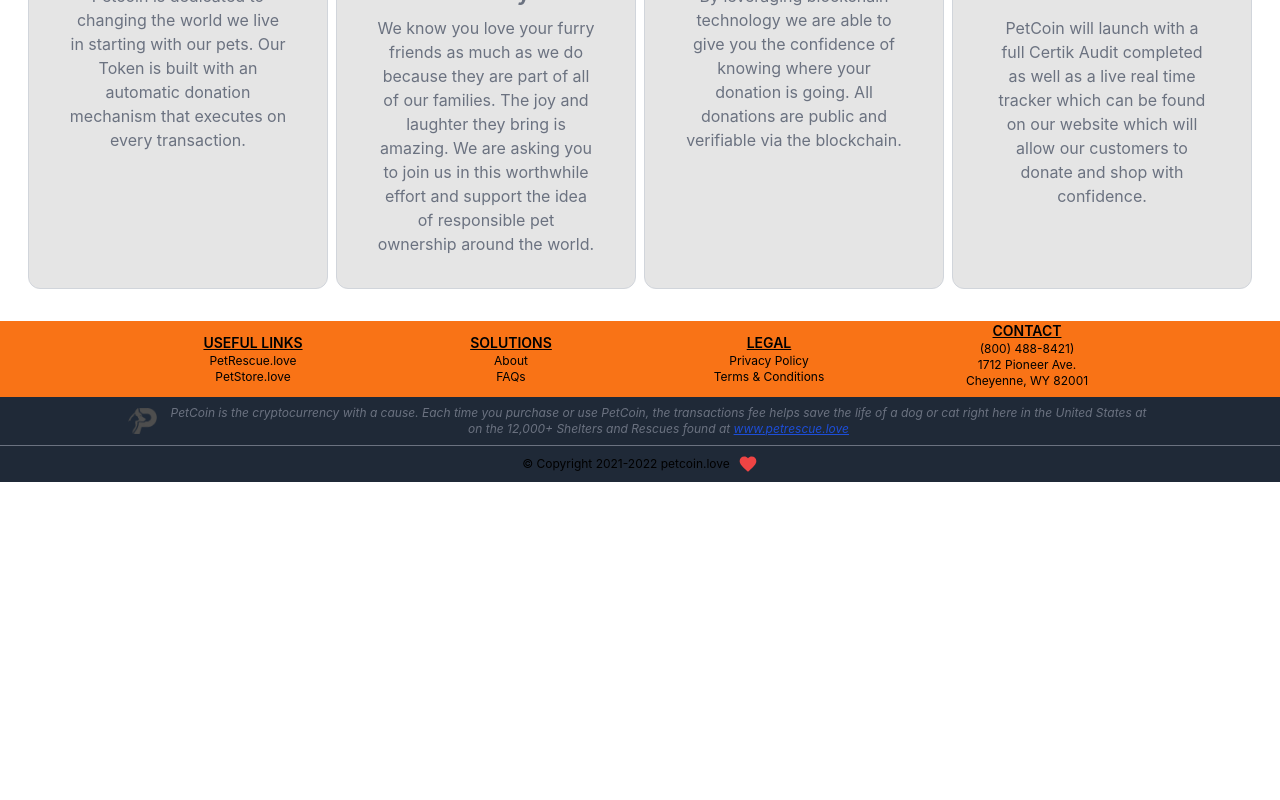
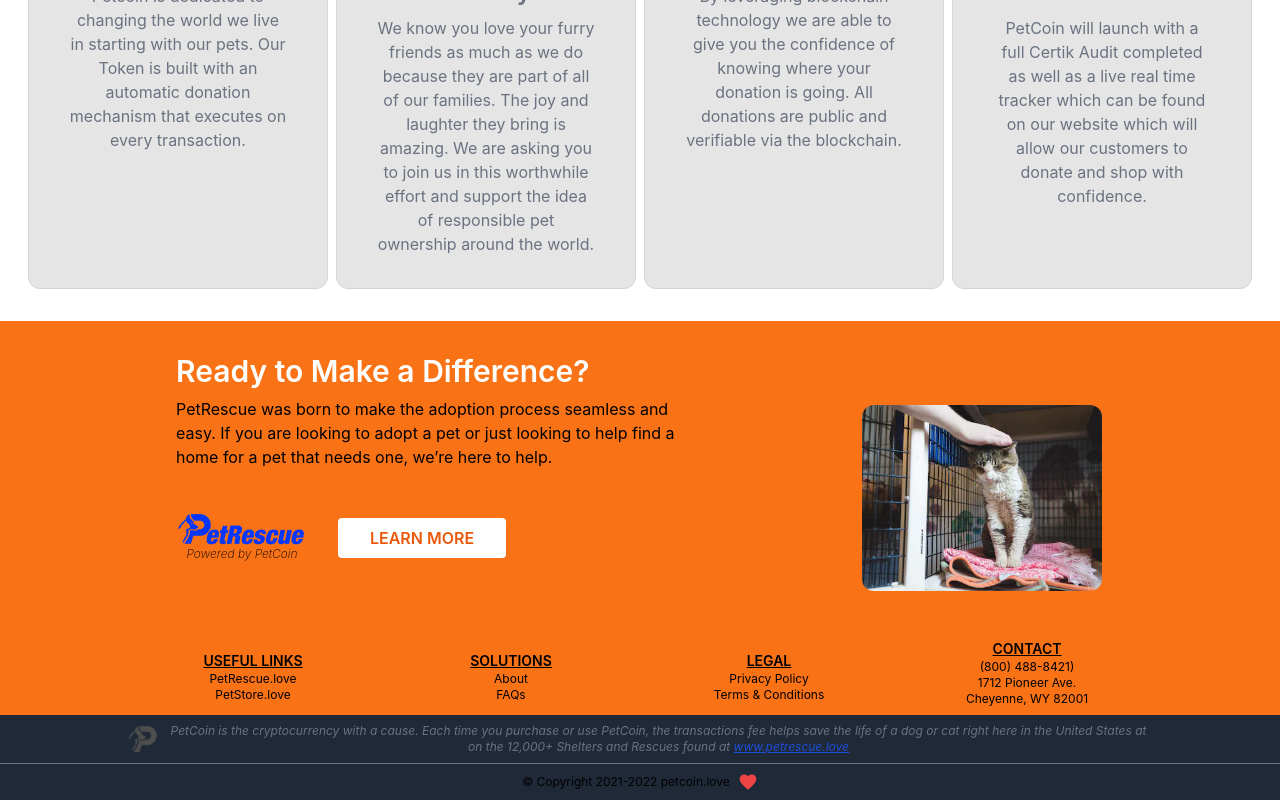
Before and after one commit to James-Hyatt-Dev/new-petcoin, a Next.js app: page / in a window 1280 px wide. Shown: the part 1093-1893 px from the top of the page. Before the commit the page ends 1575 px from the top, so only its background shows below. Built offline with nearby package versions, Linux system fonts and the light colour scheme.

Commit message:
adds CTA

```diff
--- /dev/null
+++ b/components/CTA.js
@@ -0,0 +1,37 @@
+import Image from 'next/image'
+import ShelterCat from '../public/CTA/ShelterCat.webp'
+import PetRescueLogo from '../public/CTA/PetRescueLogo.webp'
+import Link from 'next/link'
+
+function CTA() {
+  return (
+    <div className="bg-orange-500 py-8">
+
+        <div className="flex flex-col gap-2 xl:pl-40">
+            <h2 className="text-white text-2xl text-center font-semibold lg:text-3xl xl:text-left xl:pl-4">Ready to Make a Difference?</h2>
+            <p className='text-center px-4 text-xs lg:text-base xl:w-1/2 xl:text-left'>PetRescue was born to make the adoption process seamless and easy. If you are looking to adopt a pet or just looking to help find a home for a pet that needs one, we’re here to help.</p>
+        </div>
+
+        <div className="flex flex-col items-center py-4 sm:flex-row sm:justify-around sm:items-center xl:flex-row-reverse">
+
+            <div className="w-40 sm:w-60 xl:-mt-20">
+                <Image className='rounded-xl' src={ShelterCat} alt='shelter cat photo-graphed inside a cage' />
+            </div>
+
+            <div className="flex flex-col md:flex-row md:items-center md:gap-8">
+                <div className="flex flex-col py-2 mx-auto">
+                    <Image src={PetRescueLogo} alt='pet rescue logo www dot pet rescue dot com' />
+                    <p className='italic text-xs font-extralight text-center'>Powered by PetCoin</p>
+                </div>
+                <div className="text-center bg-white text-orange-600 py-2 px-8 rounded font-semibold uppercase md:items-center md:flex md:h-10">
+                    <Link href='https://petrescue.love'>Learn More</Link>
+                </div>
+            </div>
+
+        </div>
+
+    </div>
+  )
+}
+
+export default CTA
--- a/pages/index.js
+++ b/pages/index.js
@@ -1,4 +1,5 @@
 import Head from 'next/head'
+import CTA from '../components/CTA'
 import Hero from '../components/Hero'
 import SubHero from '../components/SubHero'
 
@@ -16,6 +17,7 @@
       </main>
 
       <SubHero />
+      <CTA />
 
     </div>
   )
```
